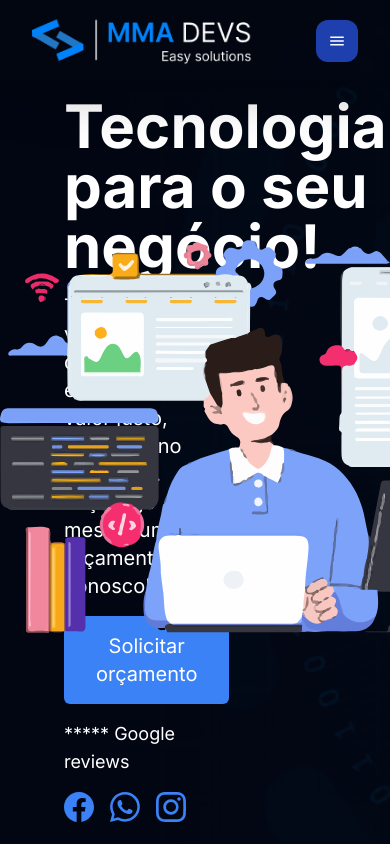
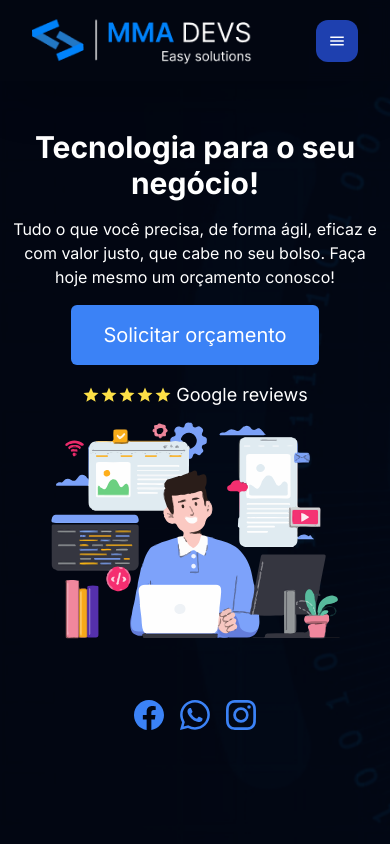
Before and after one commit to mmadevs/mmadevs-website, a Next.js app: page / in a window 390 px wide. Shown: the top 844 px of the page. Built offline with nearby package versions, Linux system fonts and the light colour scheme.

Commit message:
fix: turn homepage responsive

```diff
--- a/src/app/components/pages/Welcome.tsx
+++ b/src/app/components/pages/Welcome.tsx
@@ -8,6 +8,7 @@ import PageLayout from "../templates/PageLayout";
 import { useInView } from "react-intersection-observer";
 
 import { BsFacebook, BsWhatsapp, BsInstagram } from "react-icons/bs";
+import { MdStar } from "react-icons/md";
 
 const Welcome = () => {
   const { ref, inView } = useInView();
@@ -16,44 +17,44 @@ const Welcome = () => {
     <PageLayout
       id="home"
       bg="dark"
-      _ref={ref}
-      className="flex flex-col pt-24 px-16 h-screen text-white max-w-full bg-[url('/assets/img/bg.png')] bg-no-repeat bg-cover"
+      className="flex flex-col min-h-screen text-white bg-[url('/assets/img/bg.png')] bg-no-repeat bg-cover"
     >
-      <div className="flex-1"></div>
-      <div className="flex-1 grid grid-cols-2 grid-rows-4 gap-y-4 w-full">
+      <div className="flex-1 lg:grid grid-cols-2 grid-rows-4 gap-y-4 w-full flex flex-col text-center lg:text-left">
         <aside className="flex flex-col items-start justify-center gap-4 row-span-3">
-          <h1 className="text-6xl font-bold 2xl:text-8xl">
+          <h1 className="text-3xl lg:text-6xl font-bold 2xl:text-8xl">
             Tecnologia para o seu negócio!
           </h1>
-          <p className="text-xl 2xl:text-3xl">
+          <p className="text-md lg:text-xl 2xl:text-3xl">
             Tudo o que você precisa, de forma ágil, eficaz e com valor justo,
             que cabe no seu bolso. Faça hoje mesmo um orçamento conosco!
           </p>
-          <button className="bg-blue-500 text-xl 2xl:text-3xl py-4 px-8 rounded-md">
+          <button className="self-center lg:self-start bg-blue-500 text-xl 2xl:text-3xl py-4 px-8 rounded-md">
             Solicitar orçamento
           </button>
-          <div id="google-reviews text-xl">
-            <p className="text-lg 2xl:text-2xl">***** Google reviews</p>
+          <div className="flex items-center justify-center lg:justify-start gap-1 w-full lg:text-left text-lg 2xl:text-2xl">
+            <ul className="flex text-yellow-300">
+              {new Array(5).fill("").map((_, i) => (
+                <MdStar key={i} />
+              ))}
+            </ul>
+            <p className=" ">Google reviews</p>
           </div>
         </aside>
-        <aside className="col-start-2 row-span-3">
-          <div className="relative w-full h-full overflow-visible">
+        <aside className="relative col-start-2 row-span-3 flex overflow-visible w-full aspect-video lg:aspect-auto ">
           <Image
             src="/assets/img/figure-1.svg"
             alt="Person using computer"
-              layout="fill"
+            fill
             className="overflow-visible"
             objectFit="cover"
           />
-          </div>
         </aside>
-        <footer className="col-start-1 col-span-2 row-start-4 text-blue-500 text-3xl flex gap-4">
+        <footer className="col-start-1 col-span-2 row-start-4 text-blue-500 text-3xl flex justify-center lg:justify-start gap-4 pt-12">
           <BsFacebook />
           <BsWhatsapp />
           <BsInstagram />
         </footer>
       </div>
-      <div className="flex-1 "></div>
     </PageLayout>
   );
 };
--- a/src/app/components/templates/PageLayout.tsx
+++ b/src/app/components/templates/PageLayout.tsx
@@ -8,7 +8,6 @@ interface PageLayoutProps {
   id: string;
   className?: string;
   children: ReactNode | ReactNode[];
-  _ref?: any;
   bg: "dark" | "light";
 }
 
@@ -16,7 +15,6 @@ const PageLayout: FunctionComponent<PageLayoutProps> = ({
   id,
   className,
   children,
-  _ref,
   bg,
 }) => {
   const { ref, inView } = useInView({
@@ -24,10 +22,9 @@ const PageLayout: FunctionComponent<PageLayoutProps> = ({
     rootMargin: "20px",
   });
 
-  const { currentRoute, setCurrentRoute } = useNavBar();
+  const { setCurrentRoute } = useNavBar();
 
   useEffect(() => {
-    console.log(`${id} is in view:`, inView);
     if (inView) {
       setCurrentRoute(`#${id}`);
     }
@@ -36,13 +33,15 @@ const PageLayout: FunctionComponent<PageLayoutProps> = ({
   return (
     <main
       id={id}
-      className={`gap-8 p-8 py-24 w-screen min-h-screen max-w-screen overflow-hidden
+      className={`gap-8 px-2 lg:px-8 py-12 w-screen min-h-screen max-w-screen
 
       ${bg === "dark" ? "bg-gray-950 text-white" : "bg-white text-black"}
       ${className ?? ""}`}
     >
-      <div className="w-full h-auto min-h-screen" ref={ref}>
+      <div className="w-full min-h-screen flex flex-col" ref={ref}>
+        <div className="flex-1"></div>
         {children}
+        <div className="flex-1"></div>
       </div>
     </main>
   );
```
Also changed, not shown: 1 other file (tests, documents, lock files or other folders). Lines whose indentation alone changed are shown as unchanged.
